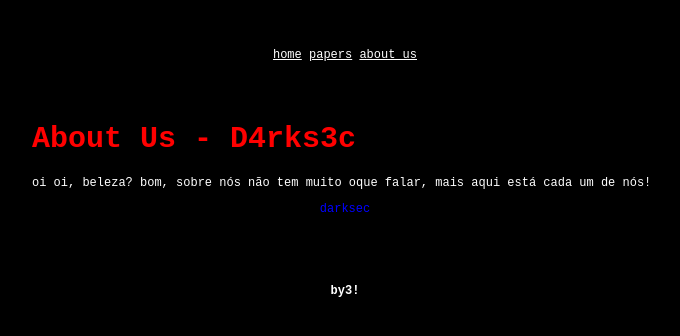
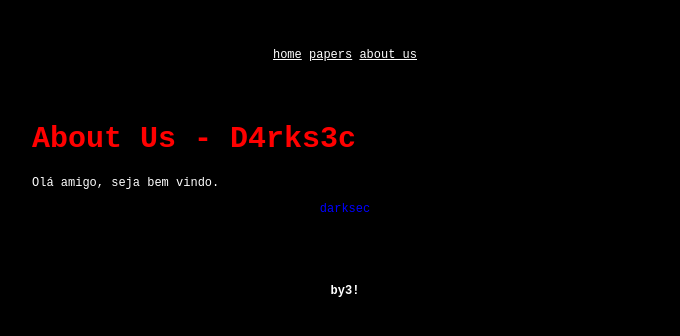
Before and after one commit to NullByte-7w7/NullByte, a plain HTML site: page about_us/about.html in a window 1280 px wide. Shown: the whole page, without its empty margins (295-975 px from the left). Drawn offline with Linux system fonts and the light colour scheme.

Commit message:
Update about.html

```diff
--- a/about_us/about.html
+++ b/about_us/about.html
@@ -25,7 +25,7 @@
             <h1 style="color: red;">About Us - D4rks3c</h1>
             <div class="home-text">
                 <p>
-                oi oi, beleza? bom, sobre nós não tem muito oque falar, mais aqui está cada um de nós!
+                Olá amigo, seja bem vindo.
                 </p>
                 <p style="text-align: center;"><span style="color: blue;"> darksec </span>
 
```
